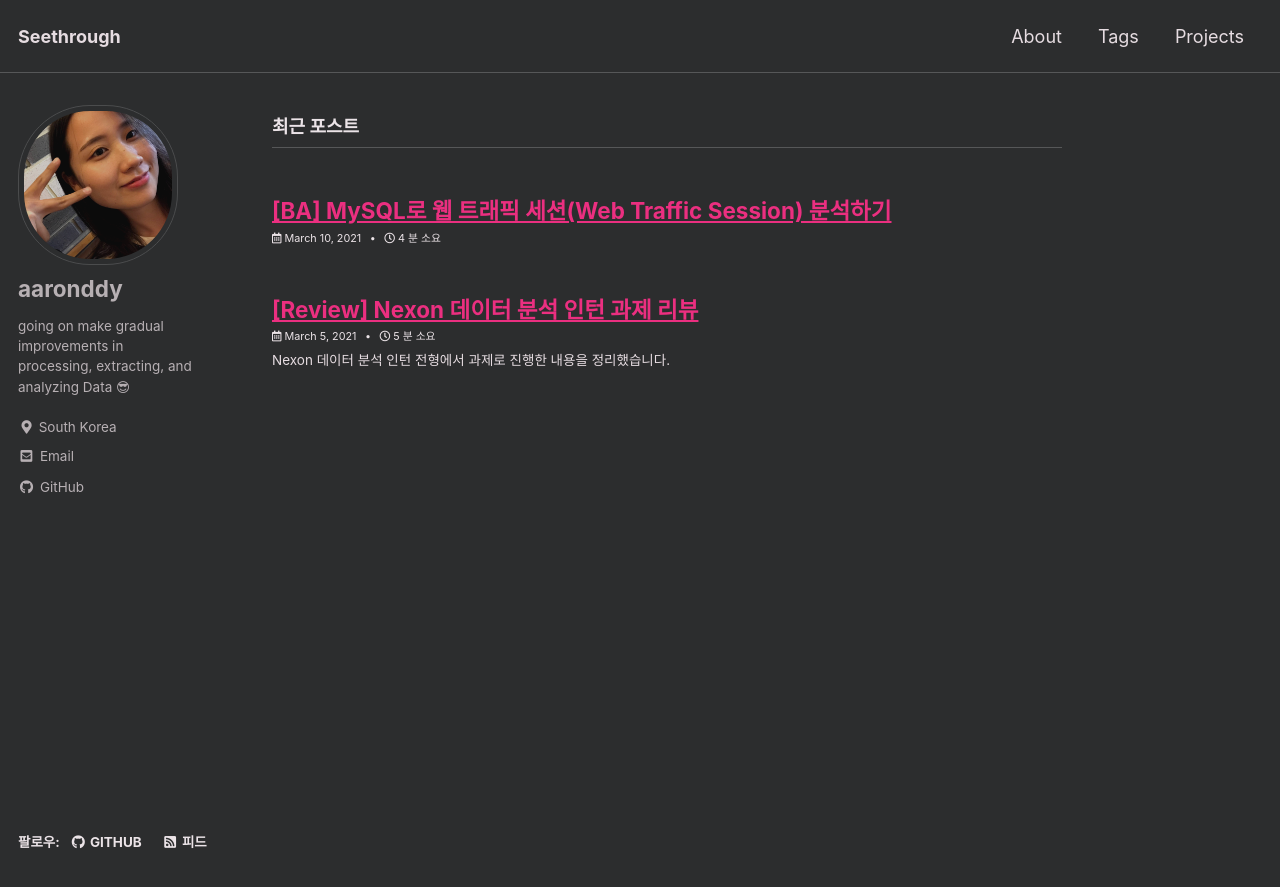
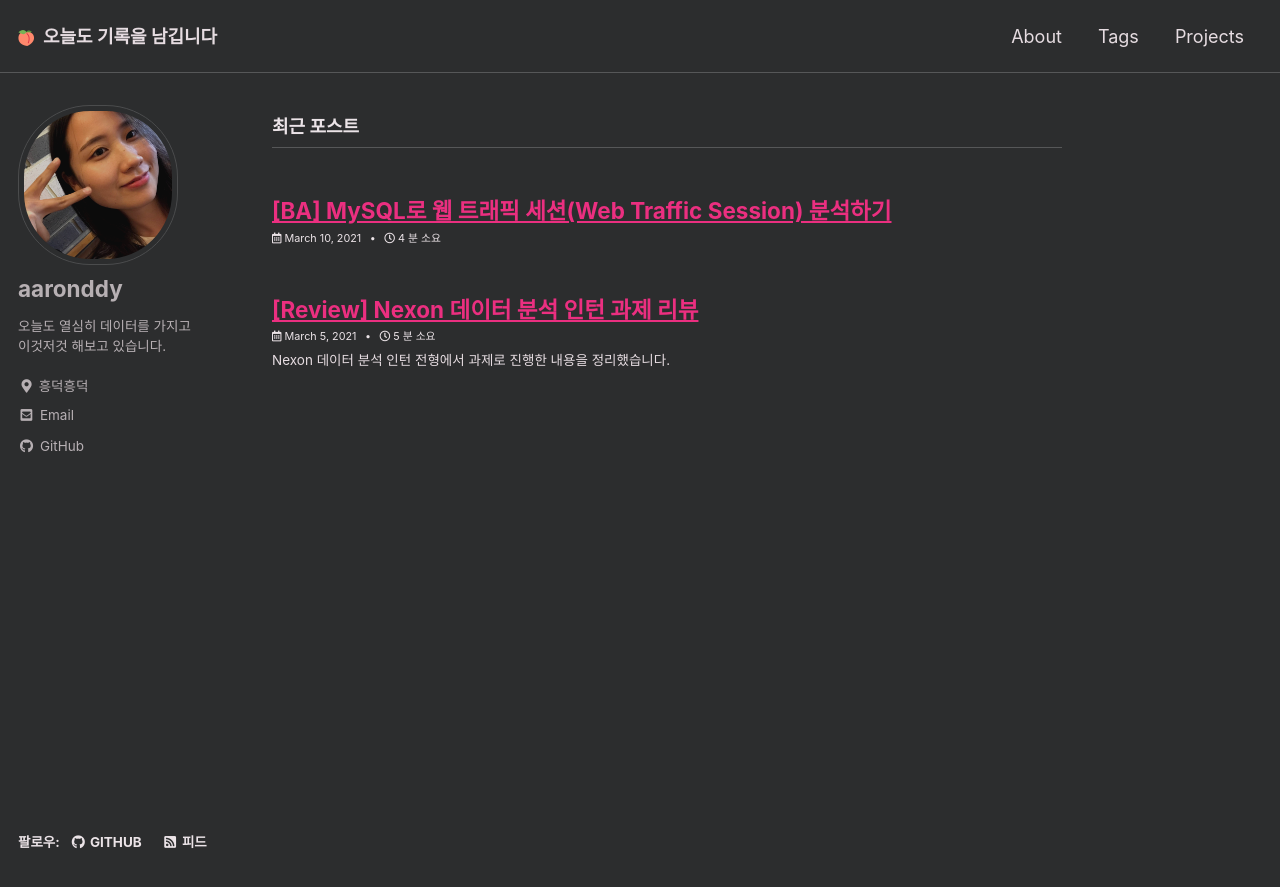
Before and after one commit to aaronddy/aaronddy.github.io, a Jekyll site: the page built from index.html, in a window 1280 px wide. Shown: the top 887 px of the page. Built offline with Jekyll 4.4.1, drawn with Linux system fonts in a browser that asks for light colours; cached includes are drawn as plain includes; some web fonts are replaced; the list of posts is cut into pages by our own code.

Commit message:
modify config

```diff
--- a/_config.yml
+++ b/_config.yml
@@ -16,16 +16,16 @@ minimal_mistakes_skin    : "neon" # "air", "aqua", "contrast", "dark", "dirt", "
 
 # Site Settings
 locale                   : "ko-KR"
-title                    : "Seethrough"
+title                    : "오늘도 기록을 남깁니다"
 title_separator          : "-"
 subtitle                 :
 name                     : "aaronddy"
-description              : "Hacer cualquier cosa que quiero"
+description              : "뭐든 하자"
 url                      : "https://aaronddy.github.io"
 baseurl                  : # the subpath of your site, e.g. "/blog"
 repository               : "aaronddy/aaronddy.github.io"
 teaser                   : "/assets/images/logo.jpeg"
-logo                     : #"/assets/images/logo.jpeg"
+logo                     : "/assets/favicon_io/favicon-16x16.png"
 masthead_title           : ""
 # breadcrumbs            : false # true, false (default)
 words_per_minute         : 200
@@ -96,8 +96,8 @@ analytics:
 author:
   name             : "aaronddy"
   avatar           : "/assets/images/profile1.jpg"
-  bio              : "going on make gradual improvements in processing, extracting, and analyzing Data 😎"
-  location         : "South Korea"
+  bio              : "오늘도 열심히 데이터를 가지고 이것저것 해보고 있습니다. " #"going on make gradual improvements in processing, extracting, and analyzing Data 😎"
+  location         : "흥덕흥덕"
   email            : #"aaronddy94@gmail.com"
   links:
     - label: "Email"
```
